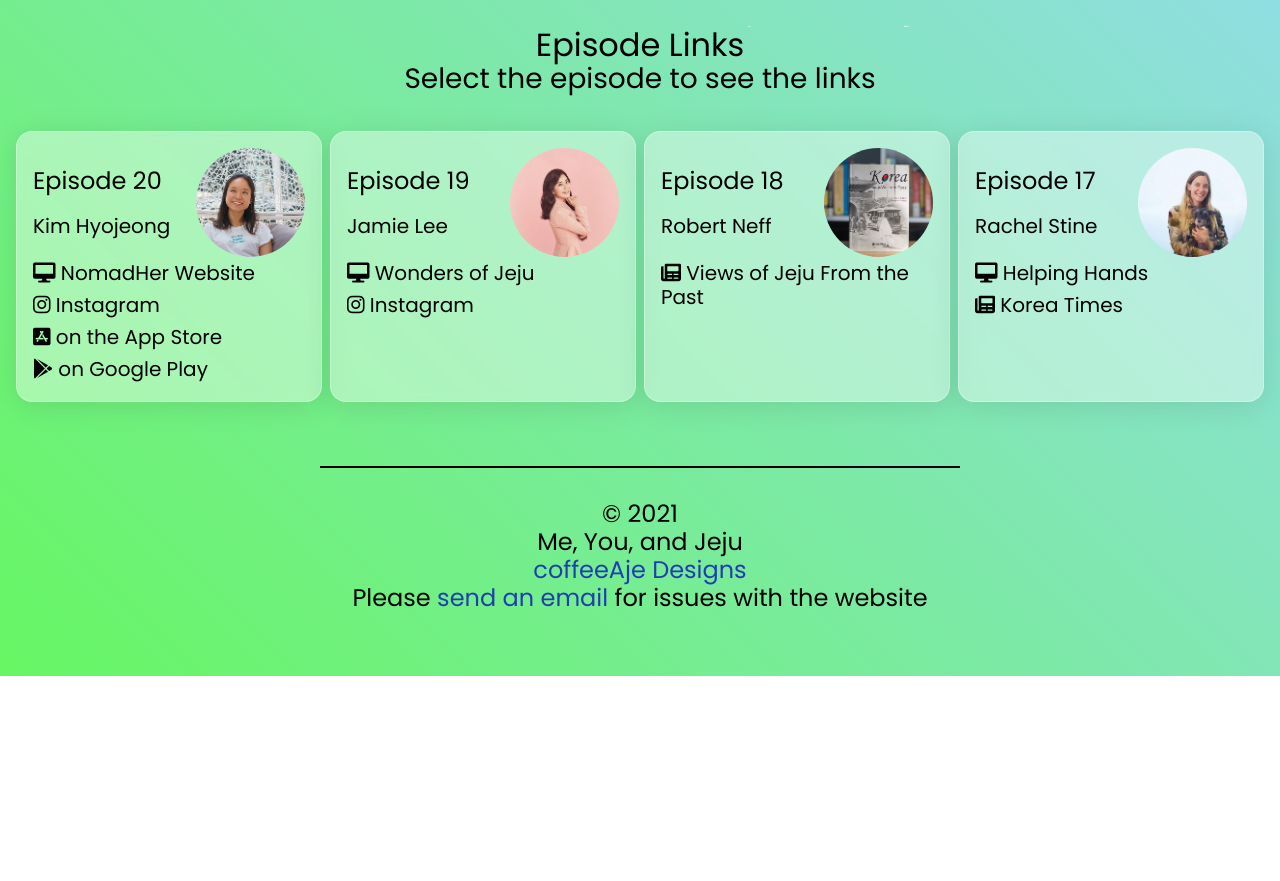
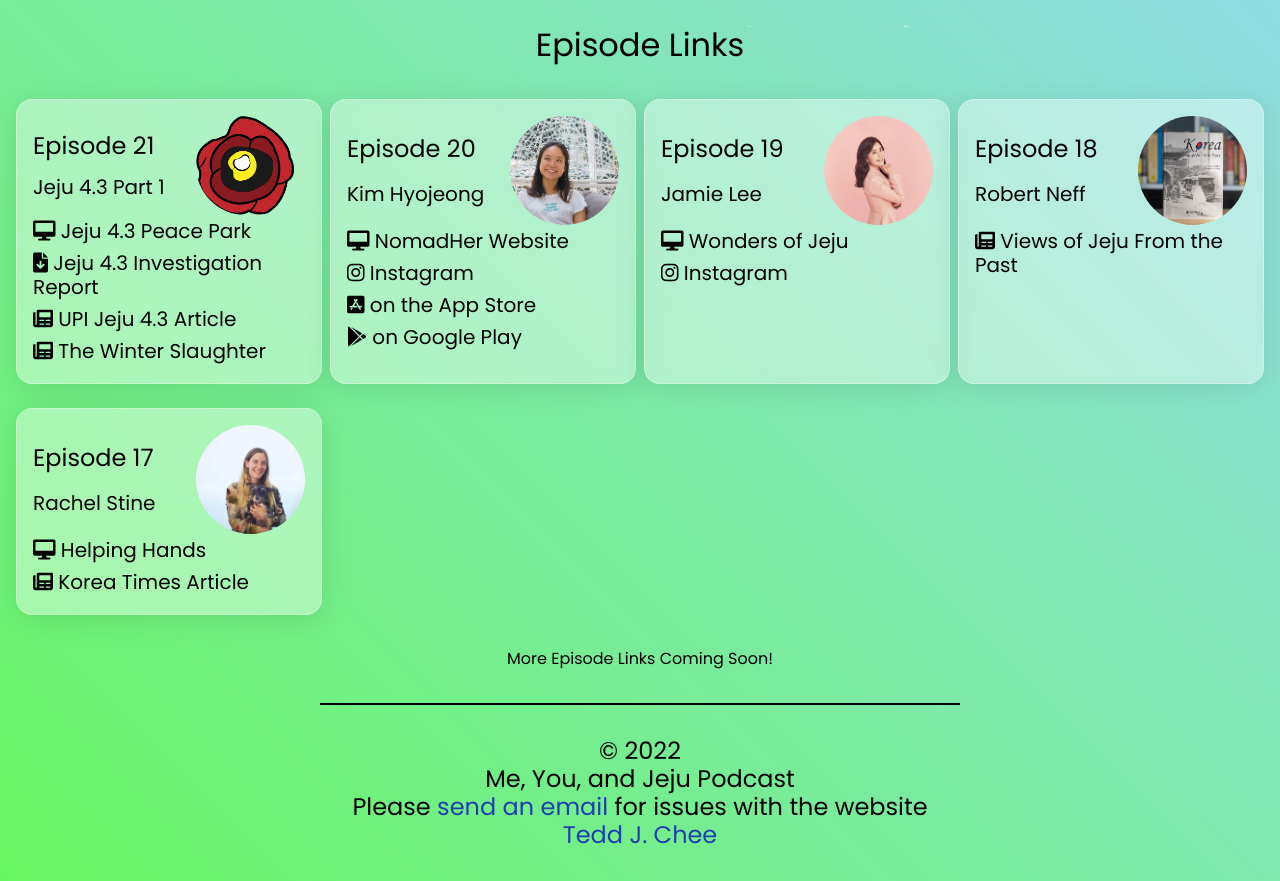
Before and after one commit to jaec0113/me-you-jeju-v2, a website: page links/index.html in a window 1280 px wide. Shown: the part 459-1340 px from the top of the page. Before the commit the page ends 1135 px from the top, so only its background shows below. Drawn offline with nearby package versions, Linux system fonts and the light colour scheme.

Commit message:
add ep 21 and google analytics

```diff
--- a/links/index.html
+++ b/links/index.html
@@ -16,6 +16,15 @@
   <meta name="twitter:image" content="https://meyouandjeju.com/images/meta-image.png" />
   <link rel="stylesheet" href="https://cdnjs.cloudflare.com/ajax/libs/font-awesome/6.0.0-beta3/css/all.min.css" integrity="sha512-Fo3rlrZj/k7ujTnHg4CGR2D7kSs0v4LLanw2qksYuRlEzO+tcaEPQogQ0KaoGN26/zrn20ImR1DfuLWnOo7aBA==" crossorigin="anonymous" referrerpolicy="no-referrer" />
   <link rel="icon" type="image/ico" href="../images/favicon.ico">
+  <!-- Global site tag (gtag.js) - Google Analytics -->
+  <script async src="https://www.googletagmanager.com/gtag/js?id=G-7T24SEZQSK"></script>
+  <script>
+    window.dataLayer = window.dataLayer || [];
+    function gtag(){dataLayer.push(arguments);}
+    gtag('js', new Date());
+
+    gtag('config', 'G-7T24SEZQSK');
+  </script>
   <title>Episode Links | Me, You, and Jeju Podcast</title>
 </head>
 <body>
@@ -26,11 +35,44 @@
     </a>
     <img src="../images/meta-image.png" alt="meta image" class="hidden">
     <h1 class="text-xl text-center large-tablet:text-xxxl">Episode Links</h1>
-    <h3 class="text-md text-center large-tablet:text-xxl">Select the episode to see the links</h3>
   </section>
 
   <main class="mx-4 grid grid-cols-2 gap-x-2 gap-y-6 laptop:grid-cols-3 desktop:grid-cols-4">
   <!-- Episodes -->
+
+  <!-- Episode Template
+    <section class="glass hover:bg-black/10">
+      <div class="flex">
+        <div class="w-3/5 large-tablet:flex large-tablet:flex-col large-tablet:justify-evenly">
+          <h3 class="text-md large-tablet:text-xl"></h3>
+          <p class="text-sm large-tablet:text-lg"></p>
+        </div>
+        <div class="w-2/5 flex align-center">
+          <img class="object-contain w-full rounded-full" src="" alt="">
+        </div>
+      </div>
+      <div class="flex flex-col justify-evenly max-h-2/3 text-sm large-tablet:text-lg">
+        <a href="" target="_blank" rel="noopener noreferrer" class="my-1 hover:text-white"><i></i></a>
+      </div>
+    </section> -->
+
+    <section class="glass hover:bg-black/10">
+      <div class="flex">
+        <div class="w-3/5 large-tablet:flex large-tablet:flex-col large-tablet:justify-evenly">
+          <h3 class="text-md large-tablet:text-xl">Episode 21</h3>
+          <p class="text-sm large-tablet:text-lg">Jeju 4.3 Part 1</p>
+        </div>
+        <div class="w-2/5 flex align-center">
+          <img class="object-contain w-full rounded-full" src="/images/link-imgs/camellia-pin-drawing.jpg" alt="camellia flower pin drawing">
+        </div>
+      </div>
+      <div class="flex flex-col justify-evenly max-h-2/3 text-sm large-tablet:text-lg">
+        <a href="http://jeju43peace.org/" target="_blank" rel="noopener noreferrer" class="my-1 hover:text-white"><i class="fa-solid fa-desktop"></i> Jeju 4.3 Peace Park</a>
+        <a href="https://www.google.com/url?sa=t&rct=j&q=&esrc=s&source=web&cd=&ved=2ahUKEwjkwb39_vj2AhUDGqYKHZQWChgQFnoECAgQAQ&url=https%3A%2F%2Fjeju43peace.or.kr%2Fcmm%2Ffms%2FFileDown.do%3FatchFileId%3DFILE_00000000000071265Cu0%26fileSn%3D0&usg=AOvVaw1M4AOMrYNHJs_DF29QQHo0" rel="noopener noreferrer" class="my-1 hover:text-white"><i class="fa-solid fa-file-arrow-down"></i> Jeju 4.3 Investigation Report</a>
+        <a href="https://www.upi.com/Top_News/World-News/2019/10/15/Exonerated-Jeju-Massacre-prisoners-fight-to-right-Korean-history/9431569816973/" target="_blank" rel="noopener noreferrer" class="my-1 hover:text-white"><i class="fa-solid fa-newspaper"></i> UPI Jeju 4.3 Article</a>
+        <a href="https://www.versobooks.com/blogs/4104-the-winter-slaughter" target="_blank" rel="noopener noreferrer" class="my-1 hover:text-white"><i class="fa-solid fa-newspaper"></i> The Winter Slaughter</a>
+      </div>
+    </section>
 
     <section class="glass hover:bg-black/10">
       <div class="flex">
@@ -105,18 +147,19 @@
               rel='noopener noreferrer'></i> Helping Hands</a>
             <a href="https://www.koreatimes.co.kr/www/culture/2022/01/262_321757.html?fbclid=IwAR3kKWN8tcDbb4w7qjdk5w7rsG4EWL9x39UWeOsQGsDqdboeYUFSqgM_DjA
             " class="my-1 hover:text-white" target='_blank'
-            rel='noopener noreferrer'><i class="fa-solid fa-newspaper"></i> Korea Times</a>
+            rel='noopener noreferrer'><i class="fa-solid fa-newspaper"></i> Korea Times Article</a>
           </div>
 
     </section>
   </main>
+    <p class="text-center mt-8">More Episode Links Coming Soon!</p>
 
   <!-- Footer -->
-  <footer class="text-sm text-center py-16 laptop:text-xl">
-    <p>&copy; 2021</p>
-    <p>Me, You, and Jeju</p>
-    <a href="https://coffeeaje.com" target="_blank" rel="noopener noreferrer" class="text-blue-800">coffeeAje Designs</a>
+  <footer class="text-sm text-center py-8 laptop:text-xl">
+    <p>&copy; 2022</p>
+    <p>Me, You, and Jeju Podcast</p>
     <p>Please <a href="mailto:coffeeaje0113@gmail.com" class="text-blue-800">send an email</a> for issues with the website </p>
+    <a href="https://coffeeaje.com" target="_blank" rel="noopener noreferrer" class="text-blue-800">Tedd J. Chee</a>
   </footer>
 
   <!-- GSAP Script -->
```
Also changed, not shown: index.html (+12 -3 lines), images/link-imgs/camellia-pin-drawing.jpg (added), output.css.
